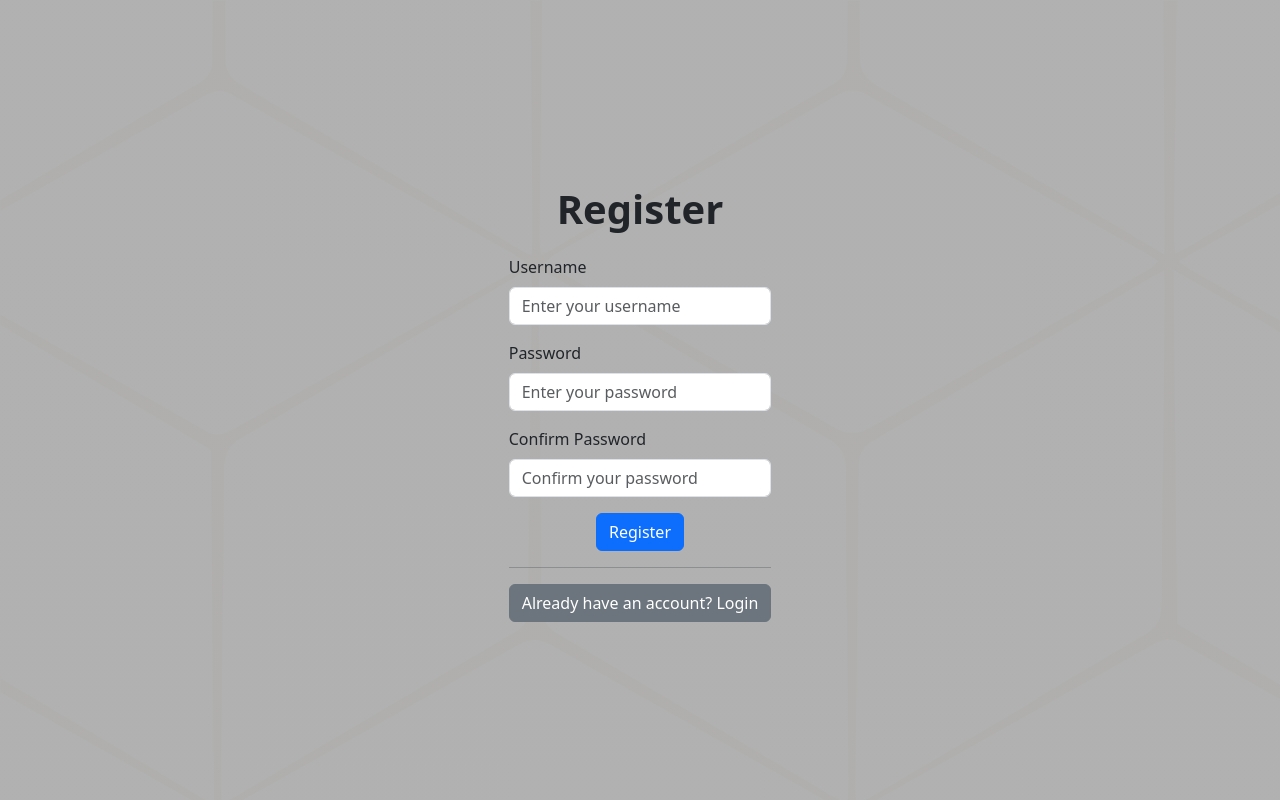
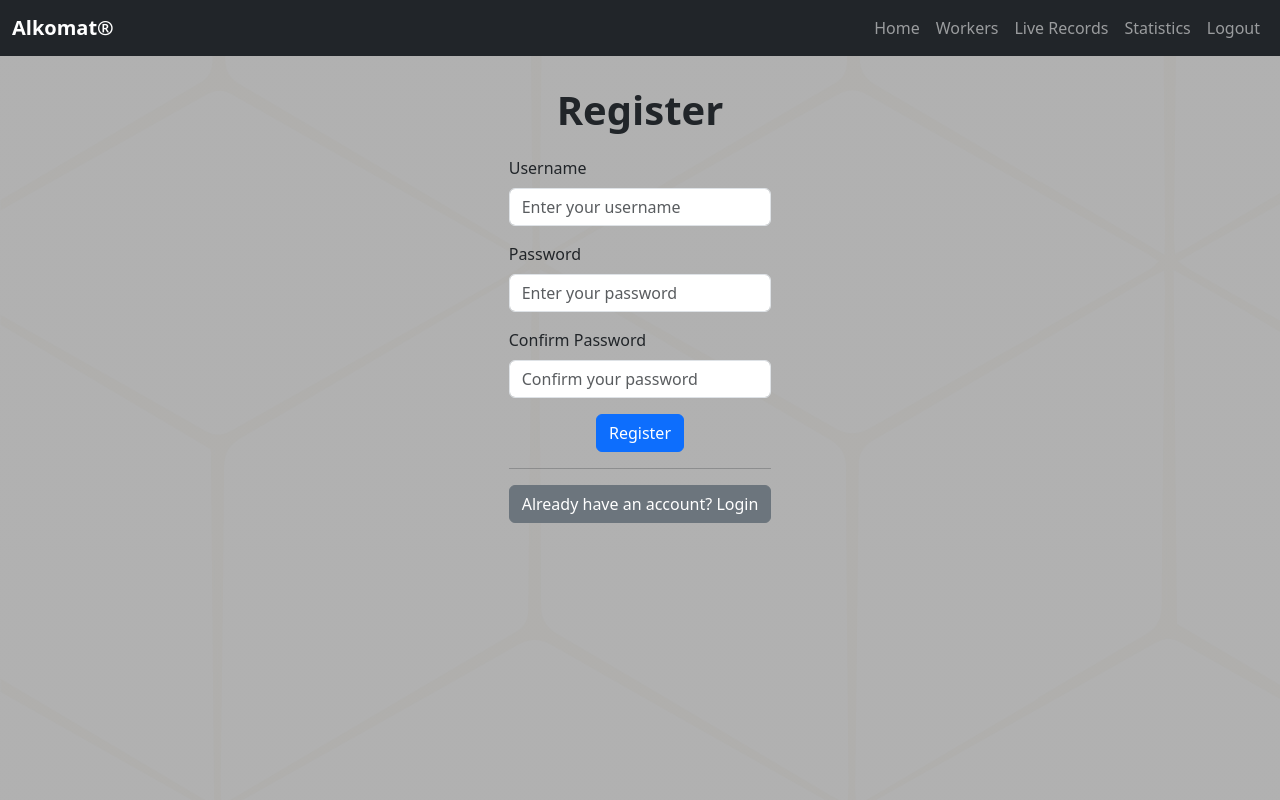
Before and after one commit to bartosz-zelek/alkomat_flask, a Flask app: page /register in a window 1280 px wide. Run offline with Flask 3, Linux system fonts and the light colour scheme.

Commit message:
Enhance layout and styling of the navigation bar and main content area

```diff
--- a/templates/layout.html
+++ b/templates/layout.html
@@ -23,9 +23,27 @@
 </head>
 
 <body>
-    <div class="d-flex flex-column min-vh-100 justify-content-center align-items-center">
+    <nav class="navbar navbar-expand-lg navbar-dark bg-dark w-100">
+        <div class="container-fluid">
+            <a class="navbar-brand fw-bold" href="/">Alkomat®</a>
+            <button class="navbar-toggler" type="button" data-bs-toggle="collapse" data-bs-target="#navbarNav" aria-controls="navbarNav" aria-expanded="false" aria-label="Toggle navigation">
+                <span class="navbar-toggler-icon"></span>
+            </button>
+            <div class="collapse navbar-collapse" id="navbarNav">
+                <ul class="navbar-nav ms-auto">
+                    <li class="nav-item"><a class="nav-link" href="/">Home</a></li>
+                    <li class="nav-item"><a class="nav-link" href="/registered_workers">Workers</a></li>
+                    <li class="nav-item"><a class="nav-link" href="/live_records">Live Records</a></li>
+                    <li class="nav-item"><a class="nav-link" href="/statistics">Statistics</a></li>
+                    <li class="nav-item"><a class="nav-link" href="/logout" onclick="event.preventDefault(); document.getElementById('logout-form').submit();">Logout</a></li>
+                </ul>
+                <form id="logout-form" action="/logout" method="post" style="display: none;"></form>
+            </div>
+        </div>
+    </nav>
+    <main class="container-fluid py-4 flex-grow-1 d-flex flex-column align-items-center justify-content-center">
         {% block content %}{% endblock %}
-    </div>
+    </main>
     <script src="https://cdn.jsdelivr.net/npm/bootstrap@5.3.2/dist/js/bootstrap.bundle.min.js"
         integrity="sha384-C6RzsynM9kWDrMNeT87bh95OGNyZPhcTNXj1NW7RuBCsyN/o0jlpcV8Qyq46cDfL"
         crossorigin="anonymous"></script>
```
Also changed, not shown: static/site.css (+64 -5 lines).
